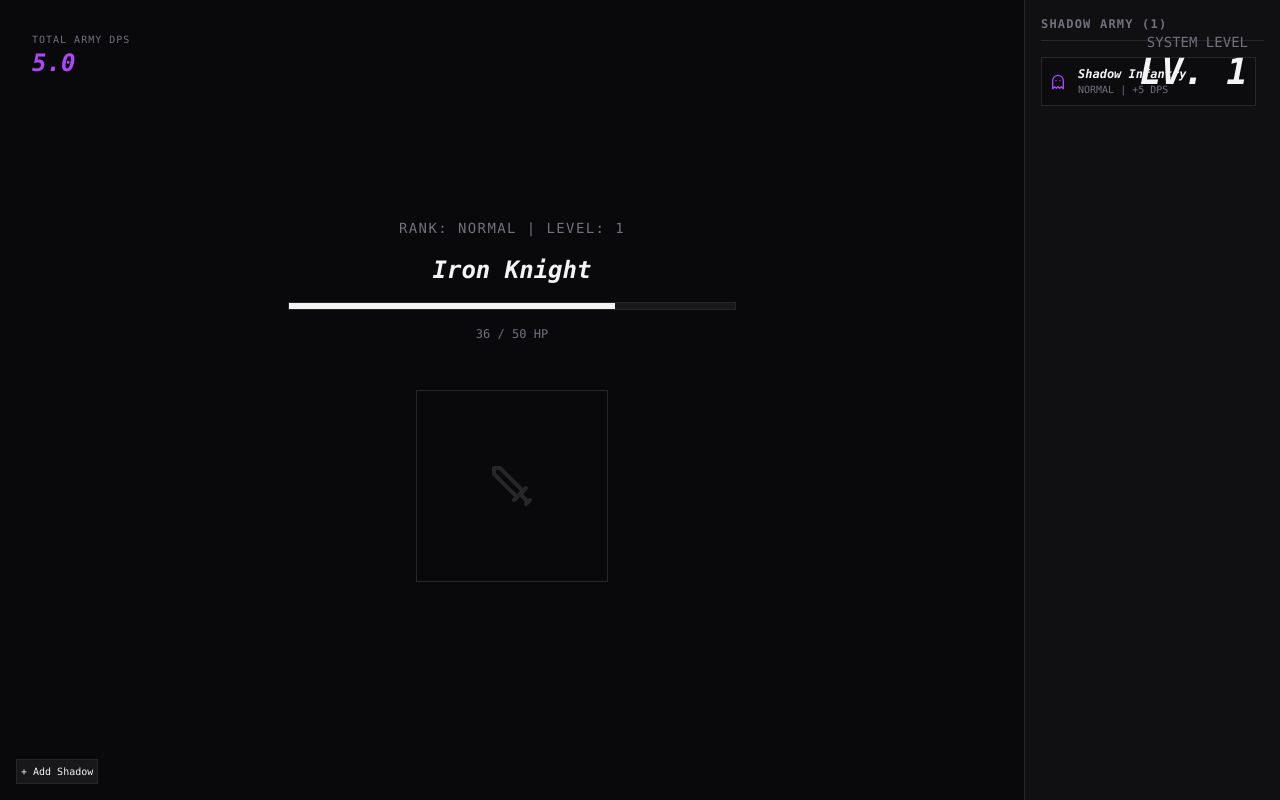
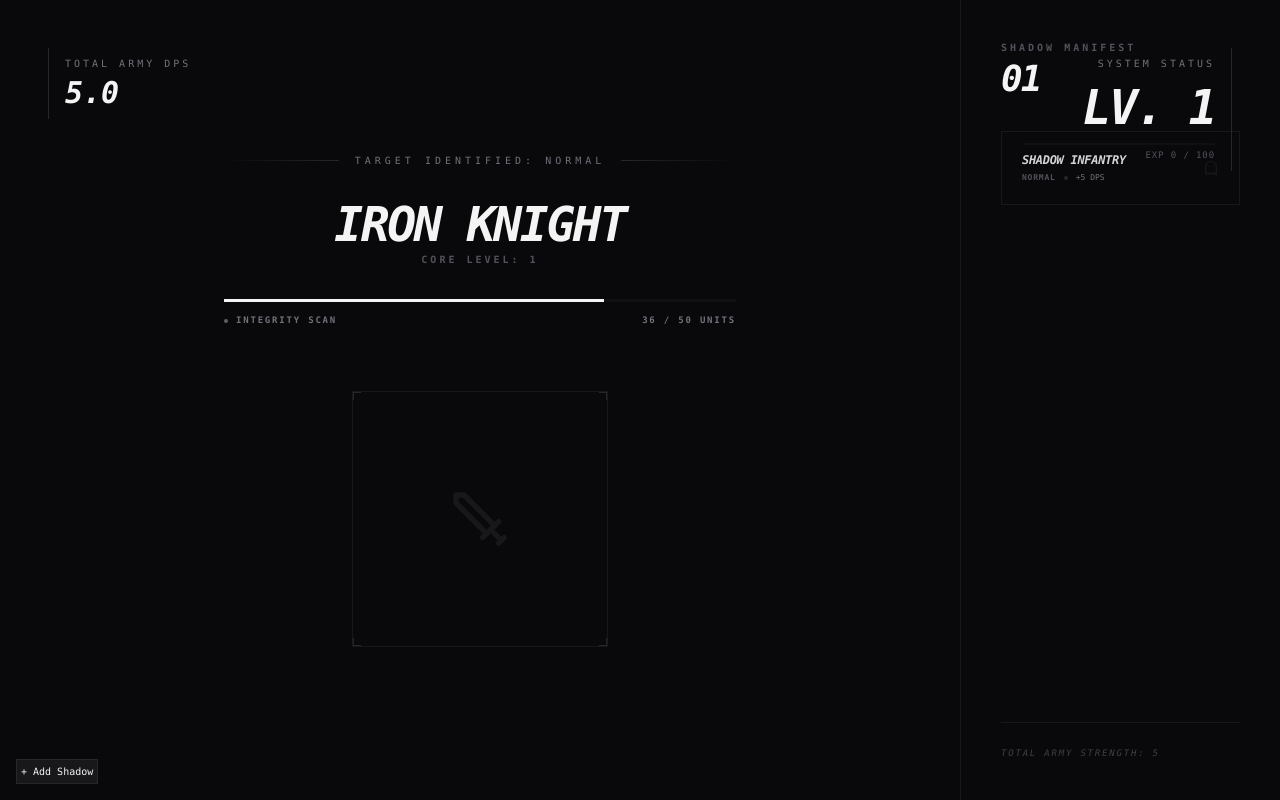
Before and after one commit to D-Seonay/domain-of-shadows, a React (Vite) app: page / in a window 1280 px wide. Both pictures are taken after a click on the button "+ Add Shadow". Built offline with nearby package versions, Linux system fonts and the light colour scheme.

Commit message:
feat: implement exp bar, floating damage and stealth UI refinement

```diff
--- a/src/App.tsx
+++ b/src/App.tsx
@@ -1,42 +1,113 @@
 // src/App.tsx
+import { useState, useCallback } from 'react';
 import { useGameState } from './hooks/useGameState';
 import { EnemyHUD } from './components/EnemyHUD';
 import { ShadowInventory } from './components/ShadowInventory';
 import { DebugTools } from './components/DebugTools';
 import { ExtractionOverlay } from './components/ExtractionOverlay';
 import { Sword } from 'lucide-react';
+import { motion, AnimatePresence } from 'framer-motion';
+
+interface DamagePopup {
+  id: number;
+  value: number;
+  x: number;
+  y: number;
+}
 
 export default function App() {
   const {
     player, enemy, army, extraction,
-    attack, addShadow, attemptExtraction, totalDps
+    attack: baseAttack, addShadow, attemptExtraction, totalDps
   } = useGameState();
 
+  const [popups, setPopups] = useState<DamagePopup[]>([]);
+
+  const attack = useCallback((amount?: number, x?: number, y?: number) => {
+    const damage = amount ?? player.dpc;
+    baseAttack(damage);
+
+    if (x !== undefined && y !== undefined) {
+      const id = Date.now() + Math.random();
+      setPopups(prev => [...prev, { id, value: damage, x, y }]);
+      setTimeout(() => {
+        setPopups(prev => prev.filter(p => p.id !== id));
+      }, 800);
+    }
+  }, [baseAttack, player.dpc]);
+
   return (
-    <div className="min-h-screen flex bg-zinc-950 text-zinc-100 overflow-hidden font-mono">
+    <div className="min-h-screen flex bg-zinc-950 text-zinc-100 overflow-hidden font-mono selection:bg-zinc-100 selection:text-zinc-950">
       {/* Main Content */}
-      <main className="flex-1 p-8 flex flex-col items-center justify-center gap-12 relative">
-        <div className="absolute top-8 left-8">
-           <div className="text-[10px] text-zinc-500 uppercase tracking-widest">Total Army DPS</div>
-           <div className="text-2xl font-black italic text-purple-500">{totalDps.toFixed(1)}</div>
+      <main className="flex-1 p-12 flex flex-col items-center justify-center gap-24 relative">
+        {/* Left Info HUD */}
+        <div className="absolute top-12 left-12 border-l border-zinc-800 pl-4 py-2">
+           <div className="text-[10px] text-zinc-500 uppercase tracking-[0.3em] mb-1">Total Army DPS</div>
+           <div className="text-3xl font-black italic text-zinc-100 tabular-nums">
+             {totalDps.toLocaleString(undefined, { minimumFractionDigits: 1, maximumFractionDigits: 1 })}
+           </div>
         </div>
 
-        <div className="fixed top-8 right-8 text-right">
-          <div className="text-sm text-zinc-500 uppercase">System Level</div>
-          <div className="text-4xl font-black italic">LV. {player.level}</div>
+        {/* Right Player HUD */}
+        <div className="fixed top-12 right-12 text-right flex flex-col items-end gap-3 border-r border-zinc-800 pr-4 py-2">
+          <div className="text-[10px] text-zinc-500 uppercase tracking-[0.3em]">System Status</div>
+          <div className="text-5xl font-black italic leading-none tracking-tighter">LV. {player.level}</div>
+
+          <div className="flex flex-col items-end gap-1">
+            <div className="w-48 bg-zinc-900/50 h-[2px] relative overflow-hidden">
+              <motion.div
+                className="absolute inset-y-0 left-0 bg-zinc-100"
+                initial={{ width: 0 }}
+                animate={{ width: `${(player.exp / player.maxExp) * 100}%` }}
+                transition={{ duration: 0.8, ease: "circOut" }}
+              />
+            </div>
+            <div className="text-[9px] text-zinc-600 uppercase tracking-widest tabular-nums">
+              EXP {player.exp} / {player.maxExp}
+            </div>
+          </div>
         </div>
 
-        <EnemyHUD enemy={enemy} />
+        <div className="w-full max-w-2xl flex flex-col items-center gap-16">
+          <EnemyHUD enemy={enemy} />
 
-        <button
-          onClick={() => attack()}
-          className="group relative flex items-center justify-center w-48 h-48 border border-zinc-800 hover:border-zinc-100 transition-colors"
-        >
-          <Sword className="w-12 h-12 text-zinc-800 group-hover:text-zinc-100 transition-colors" />
-          <div className="absolute inset-0 bg-zinc-100/5 opacity-0 group-active:opacity-100 transition-opacity" />
-        </button>
+          <div className="relative">
+            <button
+              onClick={(e) => attack(undefined, e.clientX, e.clientY)}
+              disabled={extraction.active}
+              className="group relative flex items-center justify-center w-64 h-64 border border-zinc-900 hover:border-zinc-700 active:border-zinc-100 transition-all duration-300 disabled:opacity-20 disabled:cursor-not-allowed"
+            >
+              <Sword className="w-16 h-16 text-zinc-900 group-hover:text-zinc-100 group-active:scale-95 transition-all duration-300" />
+              <div className="absolute inset-0 bg-zinc-100/5 opacity-0 group-hover:opacity-100 transition-opacity" />
 
-        <DebugTools onAddShadow={addShadow} />
+              {/* Corner accents */}
+              <div className="absolute top-0 left-0 w-2 h-2 border-t border-l border-zinc-800" />
+              <div className="absolute top-0 right-0 w-2 h-2 border-t border-r border-zinc-800" />
+              <div className="absolute bottom-0 left-0 w-2 h-2 border-b border-l border-zinc-800" />
+              <div className="absolute bottom-0 right-0 w-2 h-2 border-b border-r border-zinc-800" />
+            </button>
+
+            {/* Floating Damage Popups */}
+            <AnimatePresence>
+              {popups.map(popup => (
+                <motion.div
+                  key={popup.id}
+                  initial={{ opacity: 1, y: popup.y - 100, x: popup.x - 20 }}
+                  animate={{ opacity: 0, y: popup.y - 250 }}
+                  exit={{ opacity: 0 }}
+                  transition={{ duration: 0.8, ease: "easeOut" }}
+                  className="fixed pointer-events-none text-2xl font-black italic text-zinc-100 z-50 mix-blend-difference"
+                >
+                  -{Math.floor(popup.value)}
+                </motion.div>
+              ))}
+            </AnimatePresence>
+          </div>
+        </div>
+
+        <div className="fixed bottom-12 left-12">
+          <DebugTools onAddShadow={addShadow} />
+        </div>
 
         <ExtractionOverlay state={extraction} onAttempt={attemptExtraction} />
       </main>
--- a/src/components/EnemyHUD.tsx
+++ b/src/components/EnemyHUD.tsx
@@ -6,21 +6,36 @@ export const EnemyHUD = ({ enemy }: { enemy: Enemy }) => {
   const hpPercent = (enemy.hp / enemy.maxHp) * 100;
 
   return (
-    <div className="flex flex-col items-center gap-4 w-full max-w-md">
-      <div className="text-sm uppercase tracking-widest text-zinc-500">
-        Rank: {enemy.rank} | Level: {enemy.level}
+    <div className="flex flex-col items-center gap-8 w-full max-w-lg">
+      <div className="flex items-center gap-4 w-full">
+        <div className="flex-1 h-[1px] bg-gradient-to-r from-transparent to-zinc-800" />
+        <div className="text-[10px] uppercase tracking-[0.4em] text-zinc-500 whitespace-nowrap">
+          Target Identified: {enemy.rank}
+        </div>
+        <div className="flex-1 h-[1px] bg-gradient-to-l from-transparent to-zinc-800" />
       </div>
-      <h2 className="text-2xl font-black italic">{enemy.name}</h2>
-      <div className="w-full bg-zinc-900 h-2 border border-zinc-800 relative overflow-hidden">
-        <motion.div
-          className="h-full bg-zinc-100"
-          initial={{ width: '100%' }}
-          animate={{ width: `${hpPercent}%` }}
-          transition={{ type: 'spring', bounce: 0, duration: 0.2 }}
-        />
+
+      <div className="flex flex-col items-center gap-1">
+        <h2 className="text-5xl font-black italic tracking-tighter uppercase text-zinc-100">{enemy.name}</h2>
+        <div className="text-[10px] text-zinc-600 tracking-[0.3em] font-bold">CORE LEVEL: {enemy.level}</div>
       </div>
-      <div className="text-xs text-zinc-500 tabular-nums">
-        {Math.ceil(enemy.hp)} / {enemy.maxHp} HP
+
+      <div className="w-full flex flex-col gap-3">
+        <div className="w-full bg-zinc-900/50 h-[3px] relative overflow-hidden">
+          <motion.div
+            className="absolute inset-y-0 left-0 bg-zinc-100"
+            initial={{ width: '100%' }}
+            animate={{ width: `${hpPercent}%` }}
+            transition={{ type: 'spring', bounce: 0, duration: 0.5 }}
+          />
+        </div>
+        <div className="flex justify-between items-center text-[9px] font-bold tabular-nums tracking-[0.2em] text-zinc-500 uppercase">
+          <span className="flex items-center gap-2">
+            <span className="w-1 h-1 bg-zinc-500 rounded-full animate-pulse" />
+            Integrity Scan
+          </span>
+          <span>{Math.ceil(enemy.hp).toLocaleString()} / {enemy.maxHp.toLocaleString()} UNITS</span>
+        </div>
       </div>
     </div>
   );
--- a/src/components/ShadowInventory.tsx
+++ b/src/components/ShadowInventory.tsx
@@ -4,23 +4,47 @@ import { Ghost } from 'lucide-react';
 
 export const ShadowInventory = ({ army }: { army: Shadow[] }) => {
   return (
-    <div className="flex flex-col gap-4 w-64 border-l border-zinc-800 p-4 bg-zinc-900/50">
-      <div className="text-xs uppercase text-zinc-500 font-bold tracking-widest border-b border-zinc-800 pb-2">
-        Shadow Army ({army.length})
+    <div className="flex flex-col gap-8 w-80 border-l border-zinc-900 p-10 bg-zinc-950">
+      <div className="flex flex-col gap-1">
+        <div className="text-[10px] uppercase text-zinc-600 font-black tracking-[0.3em]">
+          Shadow Manifest
+        </div>
+        <div className="text-4xl font-black italic tracking-tighter">
+          {army.length.toString().padStart(2, '0')}
+        </div>
       </div>
-      <div className="flex flex-col gap-2 overflow-y-auto max-h-[60vh] pr-2 scrollbar-thin scrollbar-thumb-zinc-800">
+
+      <div className="flex flex-col gap-4 overflow-y-auto pr-4 -mr-4 scrollbar-hide">
         {army.length === 0 && (
-          <div className="text-zinc-600 text-xs italic py-4">No shadows extracted... yet.</div>
+          <div className="text-zinc-800 text-[10px] uppercase tracking-widest py-12 border-t border-zinc-900">
+            Scanning for viable essences...
+          </div>
         )}
         {army.map(shadow => (
-          <div key={shadow.id} className="flex items-center gap-3 p-2 border border-zinc-800 bg-zinc-950/50 hover:border-purple-500/50 transition-colors">
-            <Ghost className="w-4 h-4 text-purple-500" />
-            <div className="flex flex-col">
-              <span className="text-xs font-bold italic">{shadow.name}</span>
-              <span className="text-[10px] text-zinc-500 uppercase">{shadow.rank} | +{shadow.dps} DPS</span>
+          <div key={shadow.id} className="group flex items-center justify-between p-5 border border-zinc-900 bg-zinc-950 hover:bg-zinc-900/30 transition-all duration-500">
+            <div className="flex flex-col gap-1">
+              <span className="text-xs font-black italic uppercase tracking-tight text-zinc-300 group-hover:text-zinc-100 transition-colors">
+                {shadow.name}
+              </span>
+              <div className="flex items-center gap-2">
+                <span className="text-[8px] text-zinc-600 uppercase tracking-widest font-bold">
+                  {shadow.rank}
+                </span>
+                <div className="w-1 h-1 bg-zinc-800 rounded-full" />
+                <span className="text-[8px] text-zinc-500 font-mono">
+                  +{shadow.dps} DPS
+                </span>
+              </div>
             </div>
+            <Ghost className="w-4 h-4 text-zinc-900 group-hover:text-zinc-700 transition-colors" />
           </div>
         ))}
+      </div>
+
+      <div className="mt-auto border-t border-zinc-900 pt-6">
+        <div className="text-[9px] text-zinc-700 uppercase tracking-[0.2em] italic">
+          Total Army Strength: {(army.reduce((acc, s) => acc + s.dps, 0)).toLocaleString()}
+        </div>
       </div>
     </div>
   );
```
Also changed, not shown: src/components/ExtractionOverlay.tsx (+36 -25 lines).
